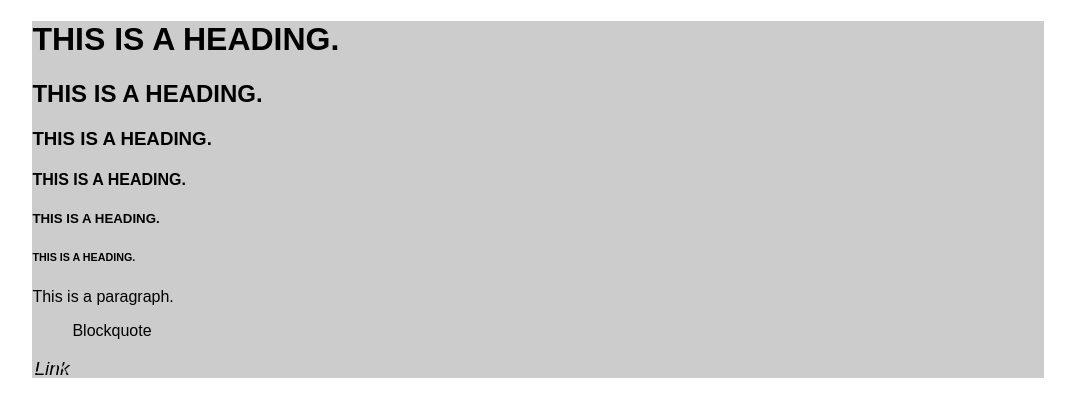
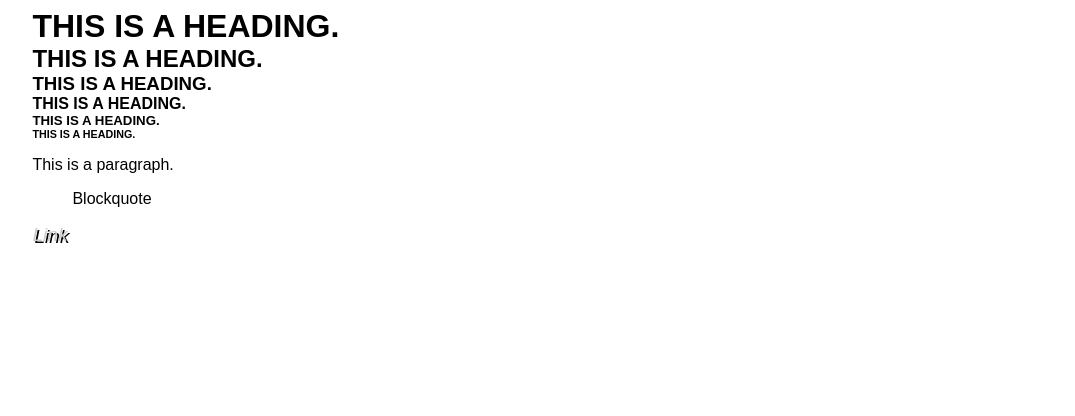
Before and after one commit to noahmfisher/gd2class, a plain HTML site: page Week 2/Basic Intro/index.html in a window 1280 px wide. Shown: the whole page, without its empty margins (102-1177 px from the left). Drawn offline with Linux system fonts and the light colour scheme.

Commit message:
Week 2 GH Pages

```diff
--- a/Week 2/Basic Intro/main.css
+++ b/Week 2/Basic Intro/main.css
@@ -3,13 +3,14 @@
 }
 
 .container {
-    background-color: #CCC;
     padding: 0px;
     margin: auto;
     width: 80%;
 }
 
 h1, h2, h3, h4, h5, h6 {
+  display: block;
+  margin: 0px;
   text-transform: uppercase;
 }
 
```
